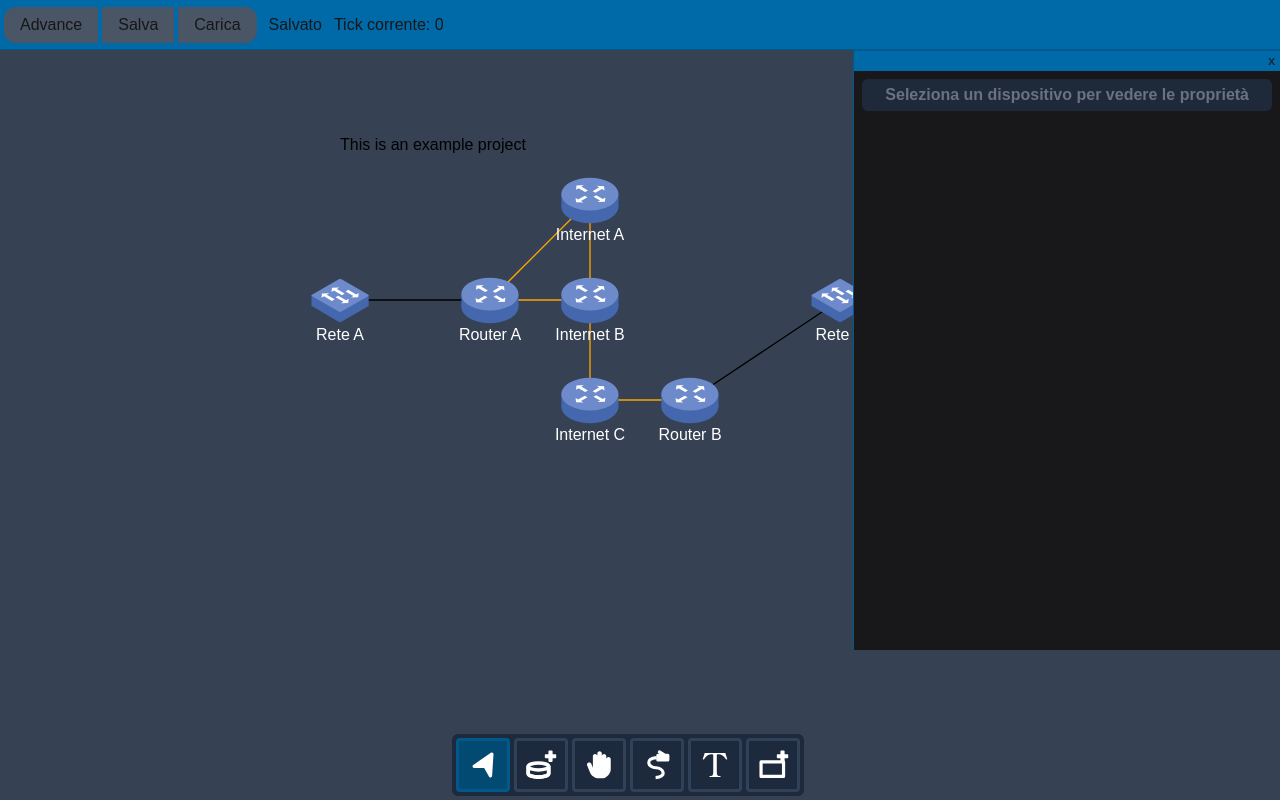
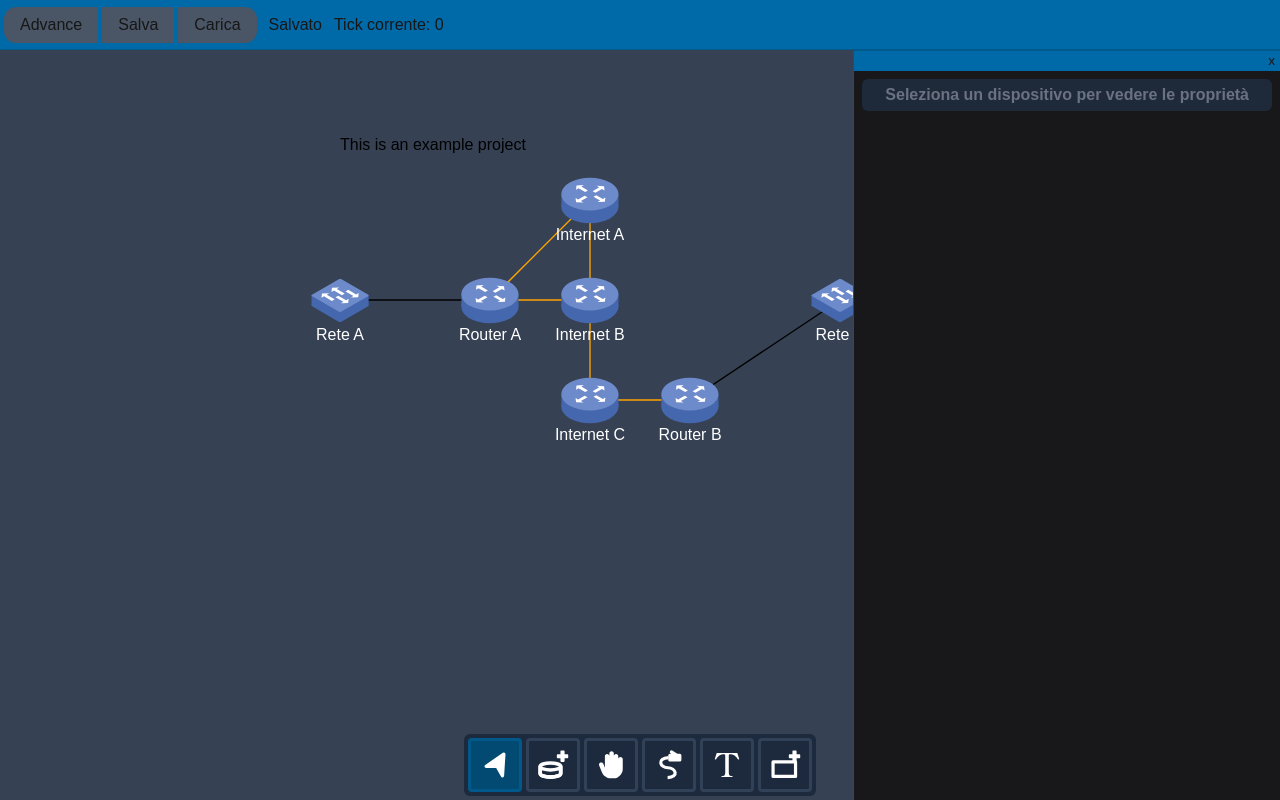
Before and after one commit to AmedeoAlf/packet-tracer, a Next.js app: page / in a window 1280 px wide. Built offline with nearby package versions, Linux system fonts and the light colour scheme.

Commit message:
Make sidebar full height (still not the correct way), center ToolSelector properly

```diff
--- a/app/editorComponents/ToolSelector.tsx
+++ b/app/editorComponents/ToolSelector.tsx
@@ -13,7 +13,8 @@ export const ToolSelector = memo(
     setToolTo: (t: keyof typeof TOOLS) => void;
   }): ReactNode {
     return (
-      <div className="fixed bottom-1 left-[35.3%] bg-slate-800 rounded-md w-max h-min flex flex-wrap justify-center gap-1 p-1">
+      <div className="fixed bottom-1 w-full flex justify-center pointer-events-none">
+        <div className="bg-slate-800 w-max h-min flex flex-wrap justify-center gap-1 p-1 rounded-md pointer-events-auto">
           {TOOL_LIST.map((it) => (
             <SelectableCard
               key={it}
@@ -25,6 +26,7 @@ export const ToolSelector = memo(
             </SelectableCard>
           ))}
         </div>
+      </div>
     );
   },
   (o, n) => o.toolname === n.toolname,
--- a/app/globals.css
+++ b/app/globals.css
@@ -3,7 +3,7 @@
 :root {
   --background: #ffffff;
   --foreground: #171717;
-  --h-spec-cont: calc(100vh - 200px);
+  --h-spec-cont: calc(100vh - 50px);
   --h-spec-cont-opt: calc(100vh - 200px - 20px);
 }
 
```
Lines whose indentation alone changed are shown as unchanged.
